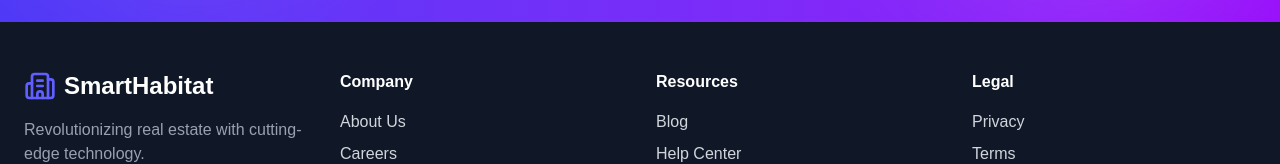
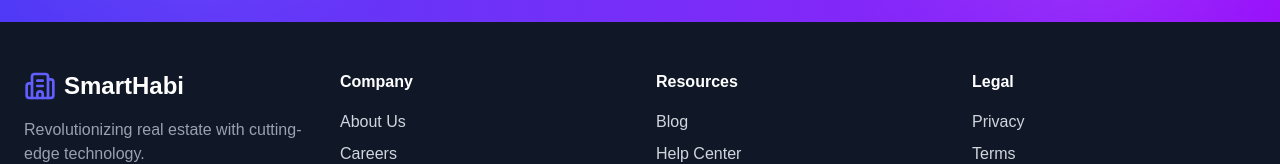
Before and after one commit to ebukaeze/smarthabitat, a Next.js app: page / in a window 1280 px wide. Shown: the part 2893-3057 px from the top of the page. Built offline with nearby package versions, Linux system fonts and the light colour scheme.

Commit message:
ref: fixed deployment error

```diff
--- a/app/components/layout/Footer.tsx
+++ b/app/components/layout/Footer.tsx
@@ -9,7 +9,7 @@
                     <div>
                         <div className="flex items-center gap-2 mb-4">
                             <Building2 className="w-8 h-8 text-indigo-500" />
-                            <span className="text-2xl font-bold text-white">SmartHabitat</span>
+                            <span className="text-2xl font-bold text-white">SmartHabi</span>
                         </div>
                         <p className="text-gray-400">Revolutionizing real estate with cutting-edge technology.</p>
                     </div>
--- a/app/components/layout/HeroSection.tsx
+++ b/app/components/layout/HeroSection.tsx
@@ -1,7 +1,5 @@
 "use client"
 import React, {useState, useEffect} from 'react'
-import {Search} from "lucide-react";
-import SearchBar from "@/app/components/ui/SearchBar";
 import TechPills from "@/app/components/ui/TechPills";
 import ExploreBtn from "@/app/components/ui/ExploreBtn";
 import StatsGrid from "@/app/components/ui/StatsGrid";
```
